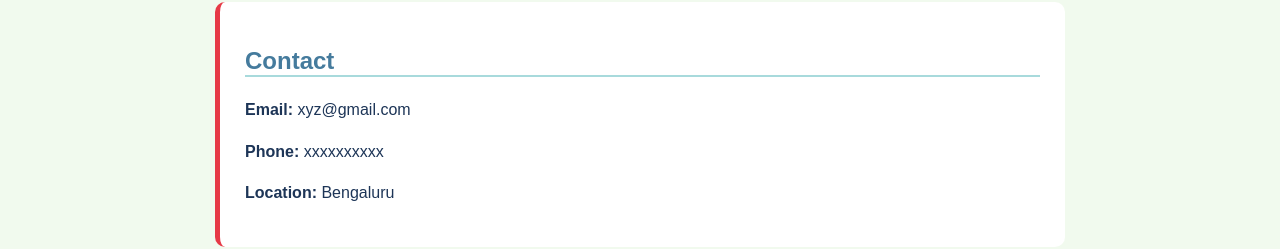
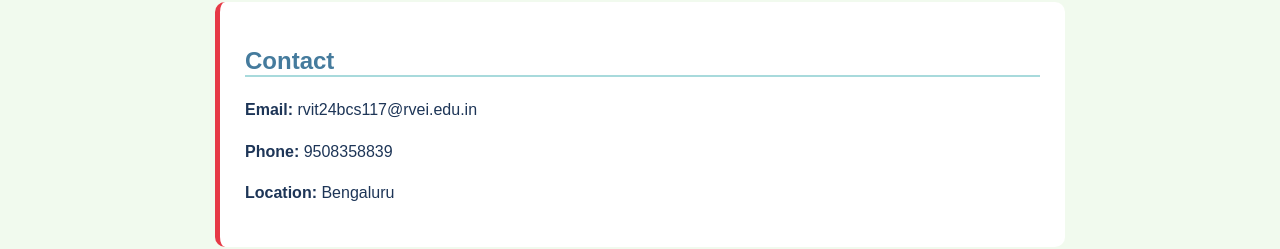
Before and after one commit to satwik88/Portfolio, a plain HTML site: page index.html in a window 1280 px wide. Shown: the part 664-913 px from the top of the page. Drawn offline with Linux system fonts and the light colour scheme.

Commit message:
Modify contact details in index.html
Updated contact information and email address.

```diff
--- a/index.html
+++ b/index.html
@@ -35,8 +35,8 @@
 
 <section id="contact">
     <h2>Contact</h2>
-    <p><b>Email:</b> xyz@gmail.com</p>
-    <p><b>Phone:</b> xxxxxxxxxx</p>
+    <p><b>Email:</b> rvit24bcs117@rvei.edu.in</p>
+    <p><b>Phone:</b> 9508358839</p>
     <p><b>Location:</b> Bengaluru</p>
 </section>
 
```
